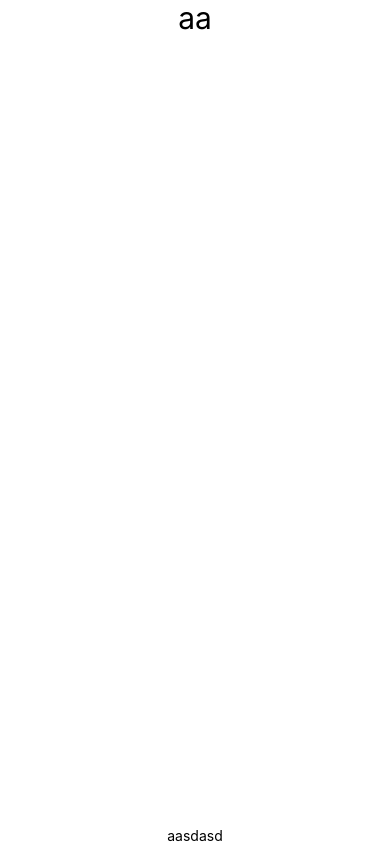
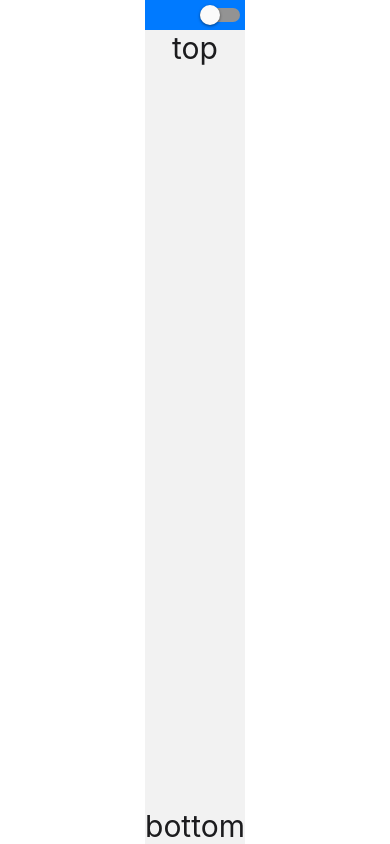
Before and after one commit to fluorjo/flashcard_rn, a React Native app: screen / in a window 390 px wide. Built offline with nearby package versions, Linux system fonts and the light colour scheme.

Commit message:
toggleTheme switch

```diff
--- a/src/screens/MainNavigator.tsx
+++ b/src/screens/MainNavigator.tsx
@@ -1,17 +1,35 @@
 import React from 'react';
-import {StyleSheet, View, Text} from 'react-native';
+import {StyleSheet, View, Text, Switch} from 'react-native';
 import {SafeAreaView} from 'react-native-safe-area-context';
+import {useTheme} from '@react-navigation/native';
+import {useToggleTheme} from '../contexts';
 
 export default function MainNavigator() {
+  const theme = useTheme();
+  const toggleTheme = useToggleTheme();
   return (
     <SafeAreaView style={[styles.view]}>
-      <Text style={[styles.text]}>aa</Text>
-      <Text>aasdasd</Text>
+      <View style={[styles.view, {backgroundColor: theme.colors.background}]}>
+        <View style={[styles.topBar, {backgroundColor: theme.colors.primary}]}>
+          <Switch value={theme.dark} onValueChange={toggleTheme} />
+        </View>
+        <View style={[styles.view]}>
+          <Text style={[styles.text, {color: theme.colors.text}]}>top</Text>
+          <Text style={[styles.text, {color: theme.colors.text}]}>bottom</Text>
+        </View>
+      </View>
     </SafeAreaView>
   );
 }
 
 const styles = StyleSheet.create({
+  flex: {flex: 1},
   view: {flex: 1, alignItems: 'center', justifyContent: 'space-between'},
+  topBar: {
+    width: '100%',
+    flexDirection: 'row',
+    padding: 5,
+    justifyContent: 'flex-end',
+  },
   text: {fontSize: 30},
 });
```
